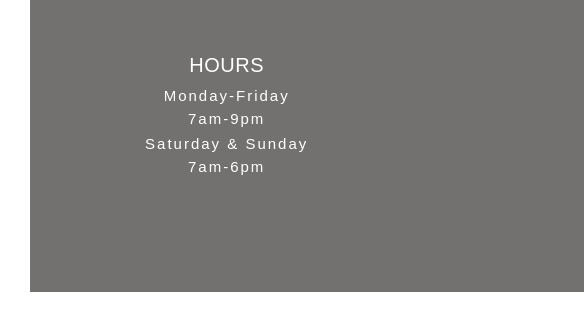
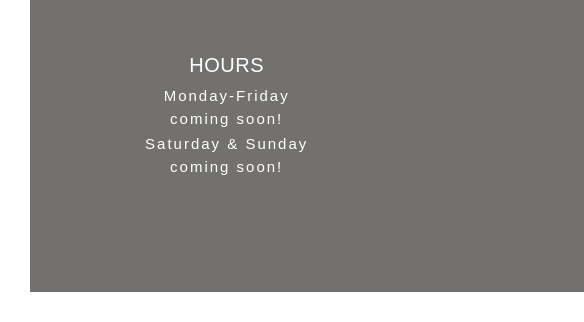
Before and after one commit to katcozadd/acafeboise.github.io, a website: page comingsoon.html in a window 1280 px wide. Shown: the part 3017-3339 px from the top of the page, 0-584 px from the left. Drawn offline with Linux system fonts and the light colour scheme; some packages are replaced by stand-ins of ours; a web font is replaced by a local one.

Commit message:
hours update

```diff
--- a/comingsoon.html
+++ b/comingsoon.html
@@ -95,9 +95,9 @@
                 </h5>
                 <ul class="footer__hours">
                 	<li class="hours">Monday-Friday</li>
-                	<p class="hours">7am-9pm</p>
+                	<p class="hours">coming soon!</p>
                 	<li class="hours">Saturday & Sunday</li>
-                	<p class="hours">7am-6pm</p>
+                	<p class="hours">coming soon!</p>
                 </ul>
             </div>
             <div class="col-1-of-3 footer-col">
```
